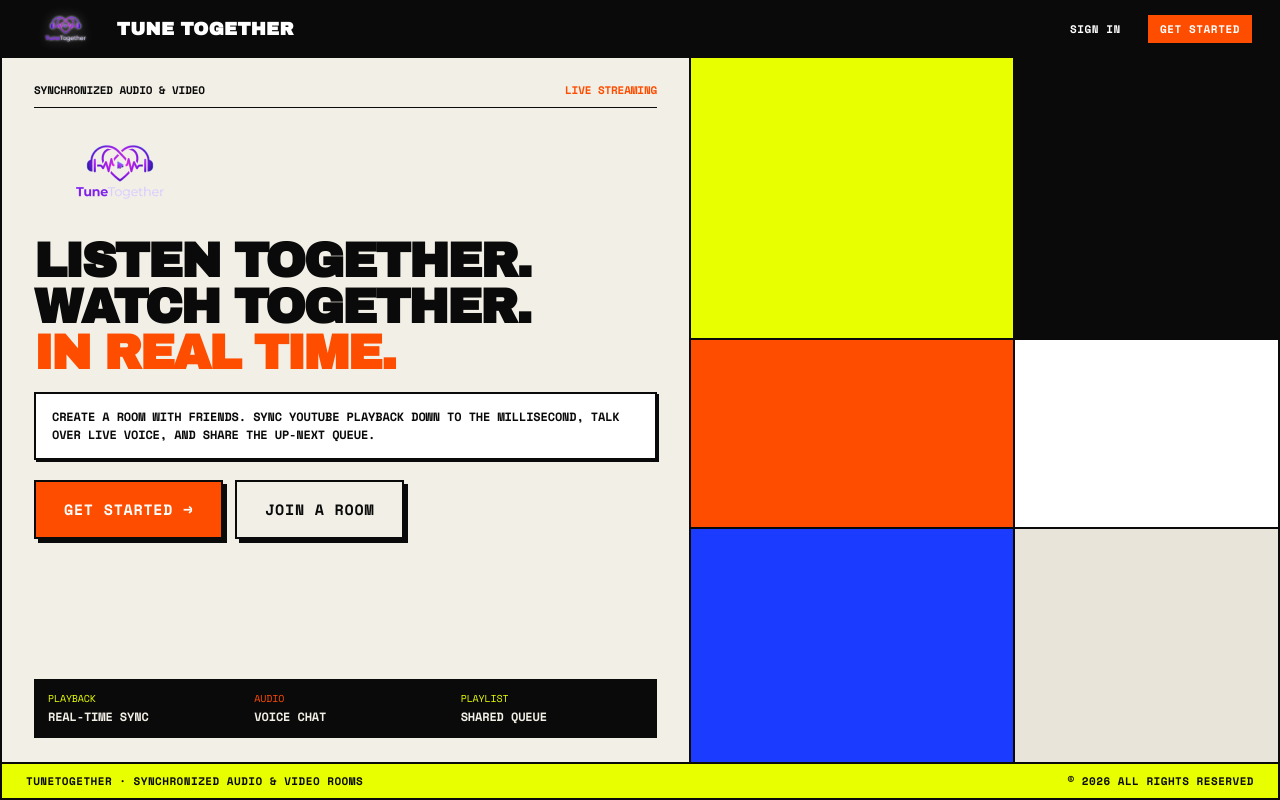
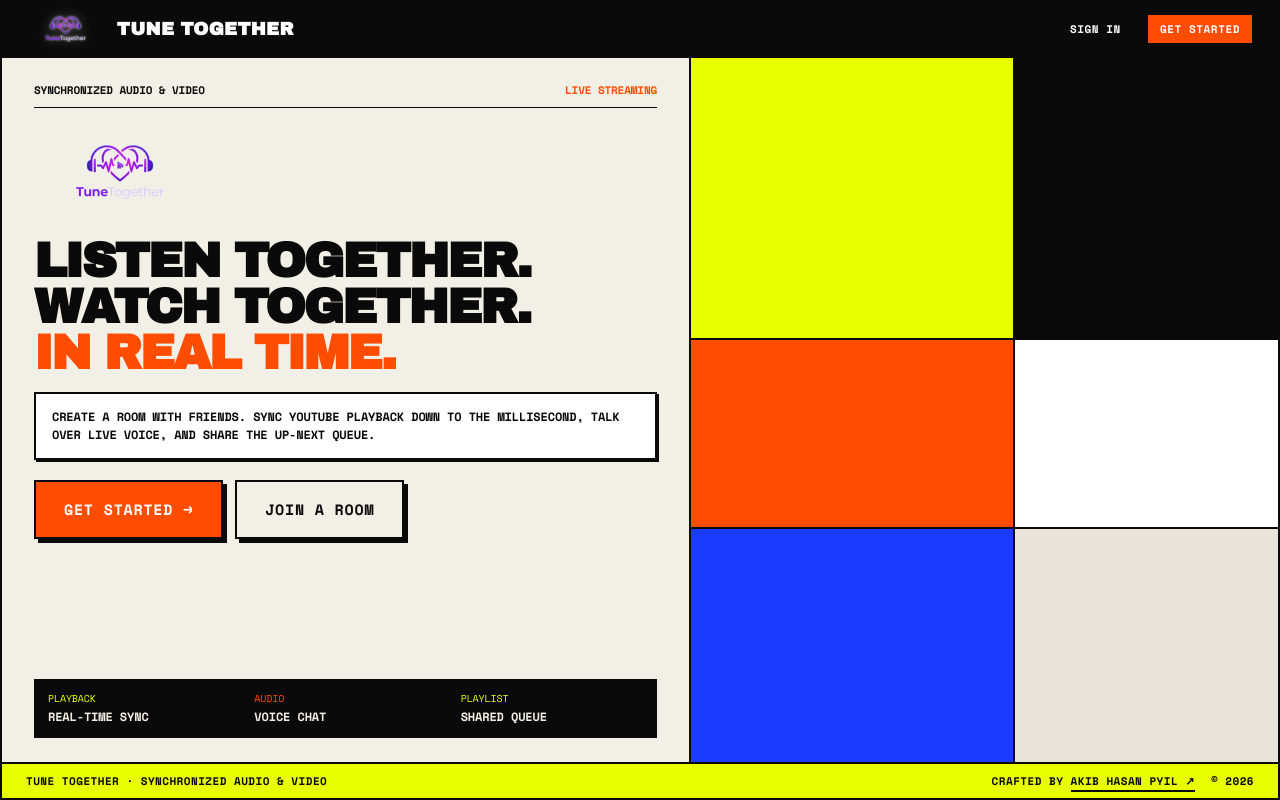
Before and after one commit to HippomasAKiB1/lets-listen-together, a Next.js app in the folder frontend/: page / in a window 1280 px wide. Built offline with nearby package versions, Linux system fonts and the light colour scheme; no server answers.

Commit message:
docs: write comprehensive senior-grade README and add author credit to footer

```diff
--- a/frontend/app/page.tsx
+++ b/frontend/app/page.tsx
@@ -261,8 +261,38 @@
         letterSpacing: "0.04em",
         flexShrink: 0,
       }}>
-        <span>TUNETOGETHER · SYNCHRONIZED AUDIO & VIDEO ROOMS</span>
-        <span>© 2026 ALL RIGHTS RESERVED</span>
+        <span>TUNE TOGETHER · SYNCHRONIZED AUDIO & VIDEO</span>
+        <div style={{ display: "flex", alignItems: "center", gap: "16px" }}>
+          <span>
+            CRAFTED BY{" "}
+            <a
+              href="https://akibhasan.me"
+              target="_blank"
+              rel="noopener noreferrer"
+              style={{
+                color: "var(--ink)",
+                textDecoration: "none",
+                fontWeight: 900,
+                borderBottom: "2px solid var(--ink)",
+                paddingBottom: "1px",
+                transition: "all 100ms ease",
+              }}
+              onMouseEnter={(e) => {
+                e.currentTarget.style.background = "var(--ink)";
+                e.currentTarget.style.color = "var(--accent-alt)";
+                e.currentTarget.style.padding = "2px 6px";
+              }}
+              onMouseLeave={(e) => {
+                e.currentTarget.style.background = "transparent";
+                e.currentTarget.style.color = "var(--ink)";
+                e.currentTarget.style.padding = "0";
+              }}
+            >
+              AKIB HASAN PYIL ↗
+            </a>
+          </span>
+          <span>© 2026</span>
+        </div>
       </footer>
     </div>
   );
```
Also changed, not shown: 1 other file (tests, documents, lock files or other folders).
